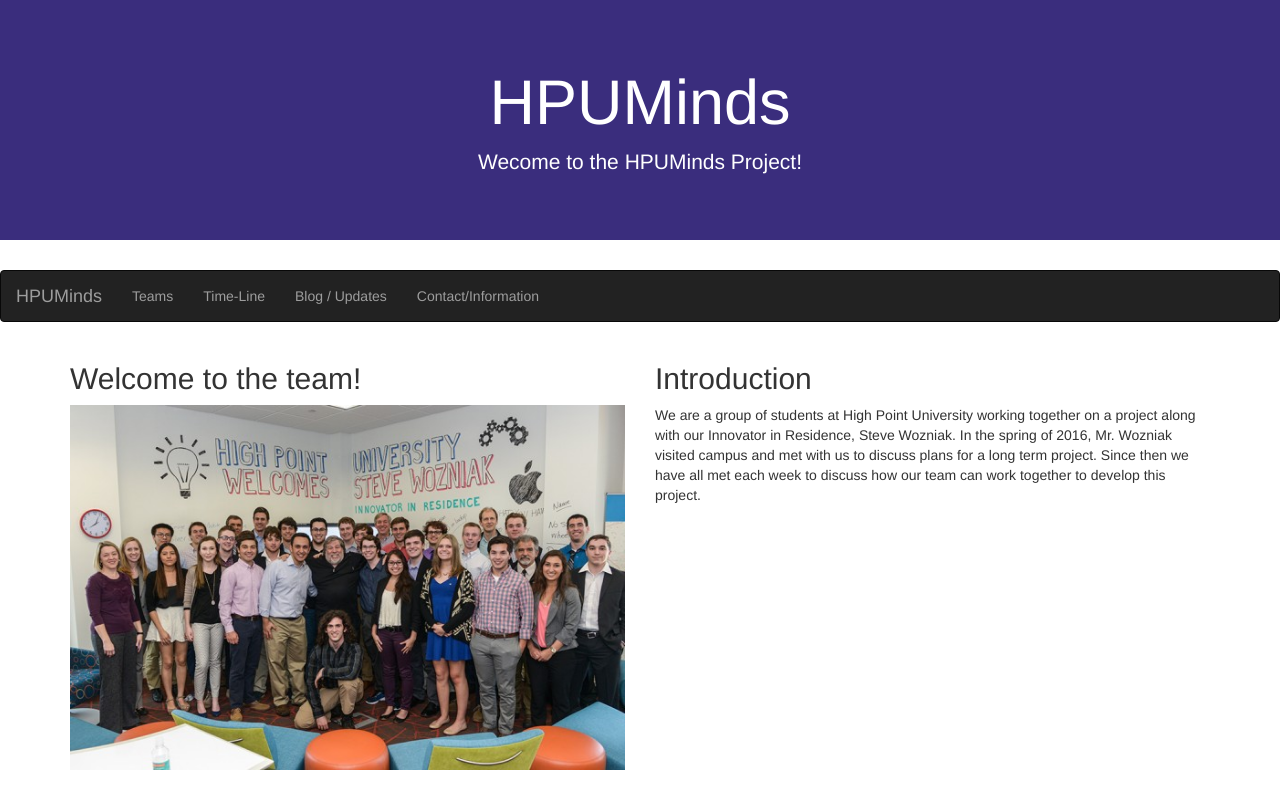
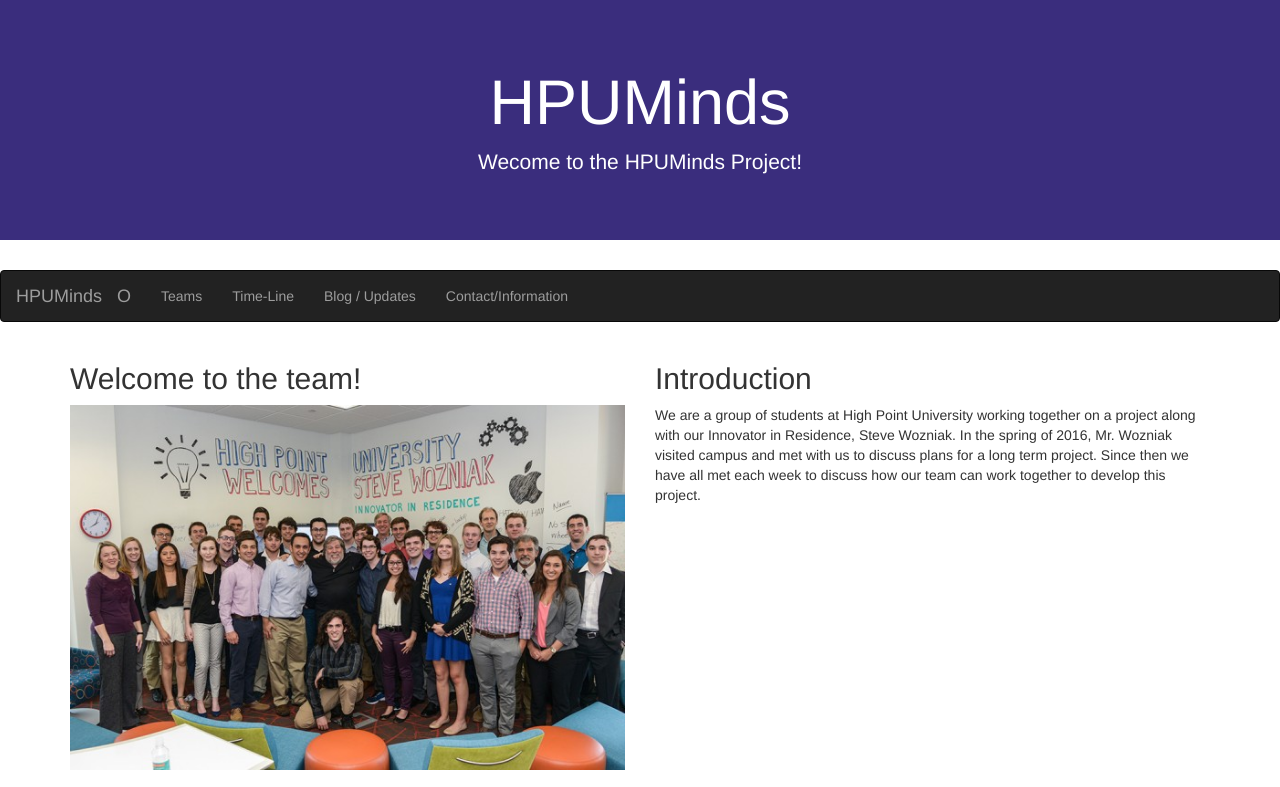
Before and after one commit to alouzao10/HPU_Minds_Site, a plain HTML site: page index.html in a window 1280 px wide. Shown: the top 787 px of the page. Drawn offline with nearby package versions, Linux system fonts and the light colour scheme.

Commit message:
made navbar collapsible

```diff
--- a/index.html
+++ b/index.html
@@ -5,7 +5,7 @@
       <meta name="description" content="">
       <meta name="author" content="HPUMinds Webdevelopment">
 
-      <title> Home | HPU Minds </title>
+      <title> Welcome! | HPU Minds </title>
       <!-- Bootstrap Core CSS -->
       <link href="vendor/bootstrap/css/bootstrap.min.css" rel="stylesheet">
       <!-- Page-specific CSS -->
@@ -27,9 +27,10 @@
       <nav class="navbar navbar-inverse">
          <div class="container-fluid">
             <div class="navbar-header">
-               <a class="navbar-brand" href="#">HPUMinds</a>
+               <a class="navbar-brand navbar-icon" href="#">HPUMinds</a>
+               <div class="navbar-brand navbar-icon" onclick="alterNav('link-list');">O</div>
             </div>
-            <ul class="nav navbar-nav">
+            <ul class="nav navbar-nav" id='link-list'>
                <!--li class="active; text-center"><a href="#">HPUMinds</a></li-->
                <li class="text-center"><a href="#">Teams</a></li>
                <li class="text-center"><a href="#">Time-Line</a></li>
--- a/js/main.js
+++ b/js/main.js
@@ -8,3 +8,10 @@ $(document).ready(function() {
       }
    });
 });
+
+function alterNav(x) {
+   var linkList=document.getElementById(x);
+   if (linkList.style.display === "none")
+      linkList.style.display = "inline-block";
+   else linkList.style.display = "none";
+}
```
